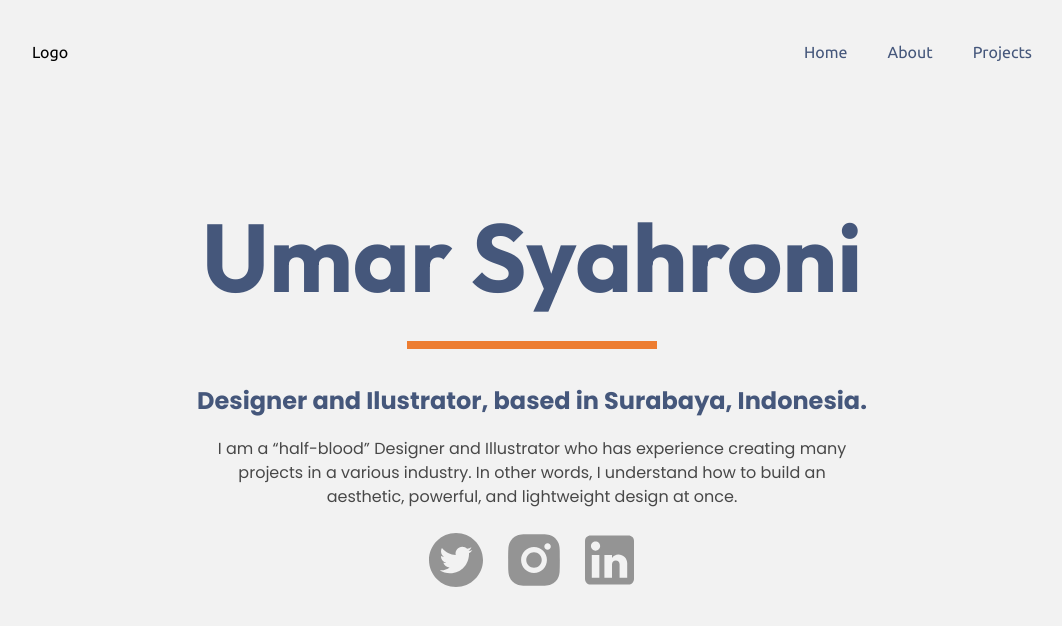
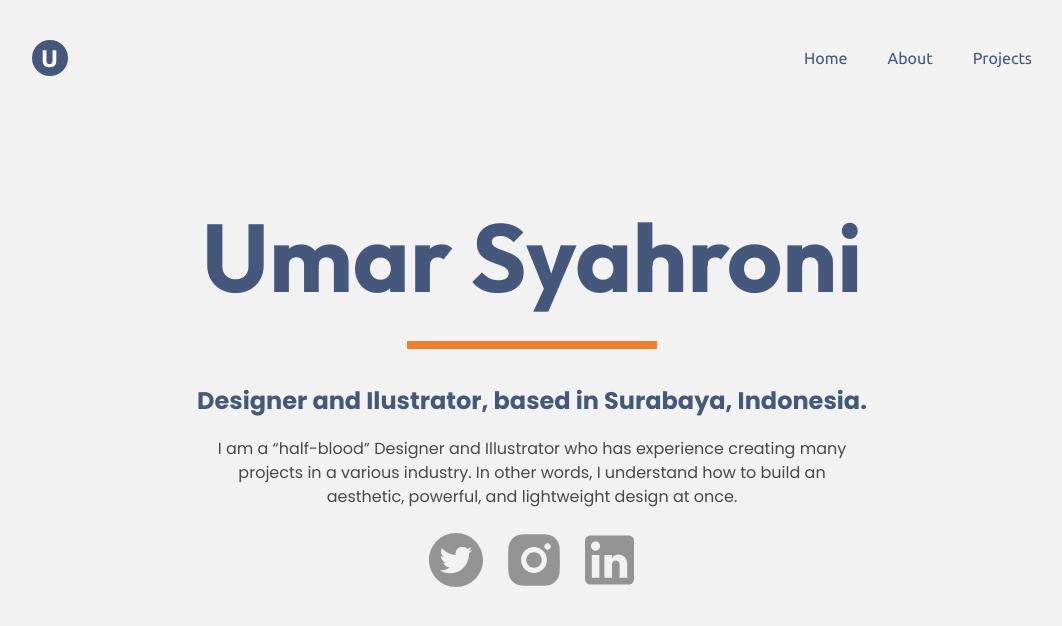
Before and after one commit to dennyshuda/umar-syahroni, a React (Vite) app: page / in a window 1280 px wide. Shown: the top 626 px of the page, without its empty margins (108-1170 px from the left). Built offline with nearby package versions, Linux system fonts and the light colour scheme.

Commit message:
feat: add logo

```diff
--- a/src/components/Nav.tsx
+++ b/src/components/Nav.tsx
@@ -20,8 +20,22 @@ export function Nav() {
   return (
     <nav className="py-10 fixed left-0 top-0 w-full">
       <Container>
-        <div className="flex">
-          <div className="w-2/12">Logo</div>
+        <div className="flex items-center">
+          <div className="w-2/12">
+            <svg
+              width="36"
+              height="36"
+              viewBox="0 0 36 36"
+              fill="none"
+              xmlns="http://www.w3.org/2000/svg"
+            >
+              <circle cx="18" cy="18" r="18" fill="#45577B" />
+              <path
+                d="M17.4553 27.336C16.2873 27.336 15.2793 27.176 14.4313 26.856C13.5833 26.52 12.8793 26.064 12.3193 25.488C11.7753 24.896 11.3673 24.2 11.0953 23.4C10.8393 22.584 10.7113 21.688 10.7113 20.712V10.368H14.4553V20.4C14.4553 21.072 14.5273 21.648 14.6713 22.128C14.8313 22.592 15.0393 22.976 15.2953 23.28C15.5673 23.568 15.8873 23.776 16.2553 23.904C16.6393 24.032 17.0553 24.096 17.5033 24.096C18.4153 24.096 19.1513 23.816 19.7113 23.256C20.2873 22.696 20.5753 21.744 20.5753 20.4V10.368H24.3193V20.712C24.3193 21.688 24.1833 22.584 23.9113 23.4C23.6393 24.216 23.2233 24.92 22.6633 25.512C22.1033 26.088 21.3913 26.536 20.5273 26.856C19.6633 27.176 18.6393 27.336 17.4553 27.336Z"
+                fill="white"
+              />
+            </svg>
+          </div>
           <div className="w-10/12 text-right">
             <ul className="space-x-10 text-secondary">
               {navLink.map((item) => {
```
